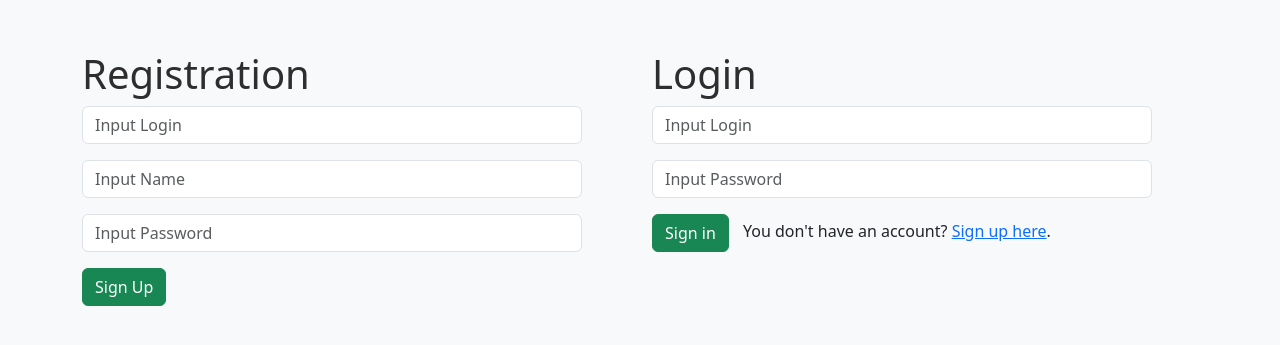
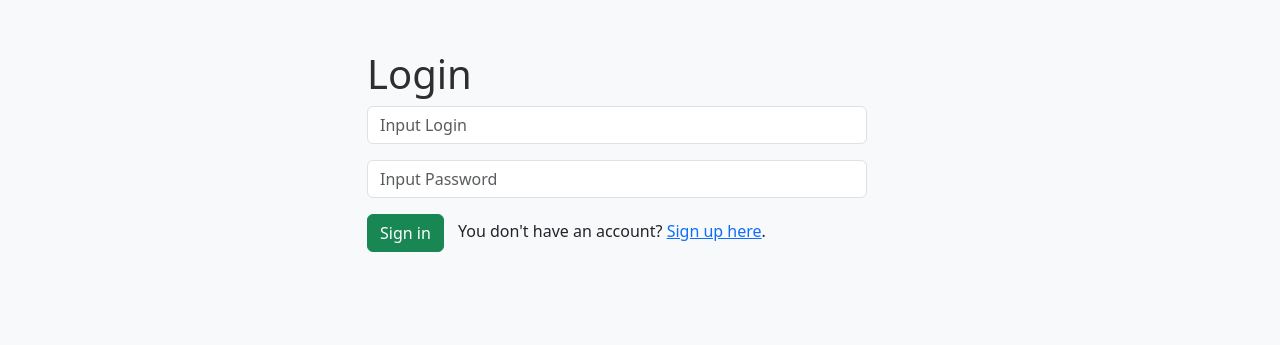
Before and after one commit to Sasha18rt/VM-Deployment-Automation-with-Ansible, a PHP site: page / in a window 1280 px wide. Shown: the top 345 px of the page. Run offline with PHP 8.4, Linux system fonts and the light colour scheme.

Commit message:
Update index.php

```diff
--- a/index.php
+++ b/index.php
@@ -13,22 +13,7 @@
           if(!isset($_COOKIE['user']) || $_COOKIE['user'] == ''):
         ?>
        <div class="row">
-        <div class="col">
-            <h1>Registration</h1>
-            <form action="check.php" method="post">
-                <div class="mb-3">
-                    <input type="text" class="form-control" name="login" id="login" placeholder="Input Login">
-                </div>
-                <div class="mb-3">
-                    <input type="text" class="form-control" name="name" id="name" placeholder="Input Name">
-                </div>
-                <div class="mb-3">
-                    <input type="password" class="form-control" name="pass" id="pass" placeholder="Input Password">
-                </div>
-                <button class="btn btn-success" type="submit">Sign Up</button>
-            </form>
-        </div>
-        <div class="col">
+        <div class="col-6 mx-auto">
             <h1>Login</h1>
             <form action="auth.php" method="post">
                 <div class="mb-3">
@@ -38,7 +23,7 @@
                     <input type="password" class="form-control" name="pass" id="pass" placeholder="Input Password">
                 </div>
                 <button class="btn btn-success" type="submit">Sign in</button>
-                <p style="display: inline-block; margin-left: 10px;">You don't have an account? <a href="/virt/SignUp.php/">Sign up here</a>.</p>
+                <p style="display: inline-block; margin-left: 10px;">You don't have an account? <a href="/virt/role.php">Sign up here</a>.</p>
 
             </form>
         </div>
```
